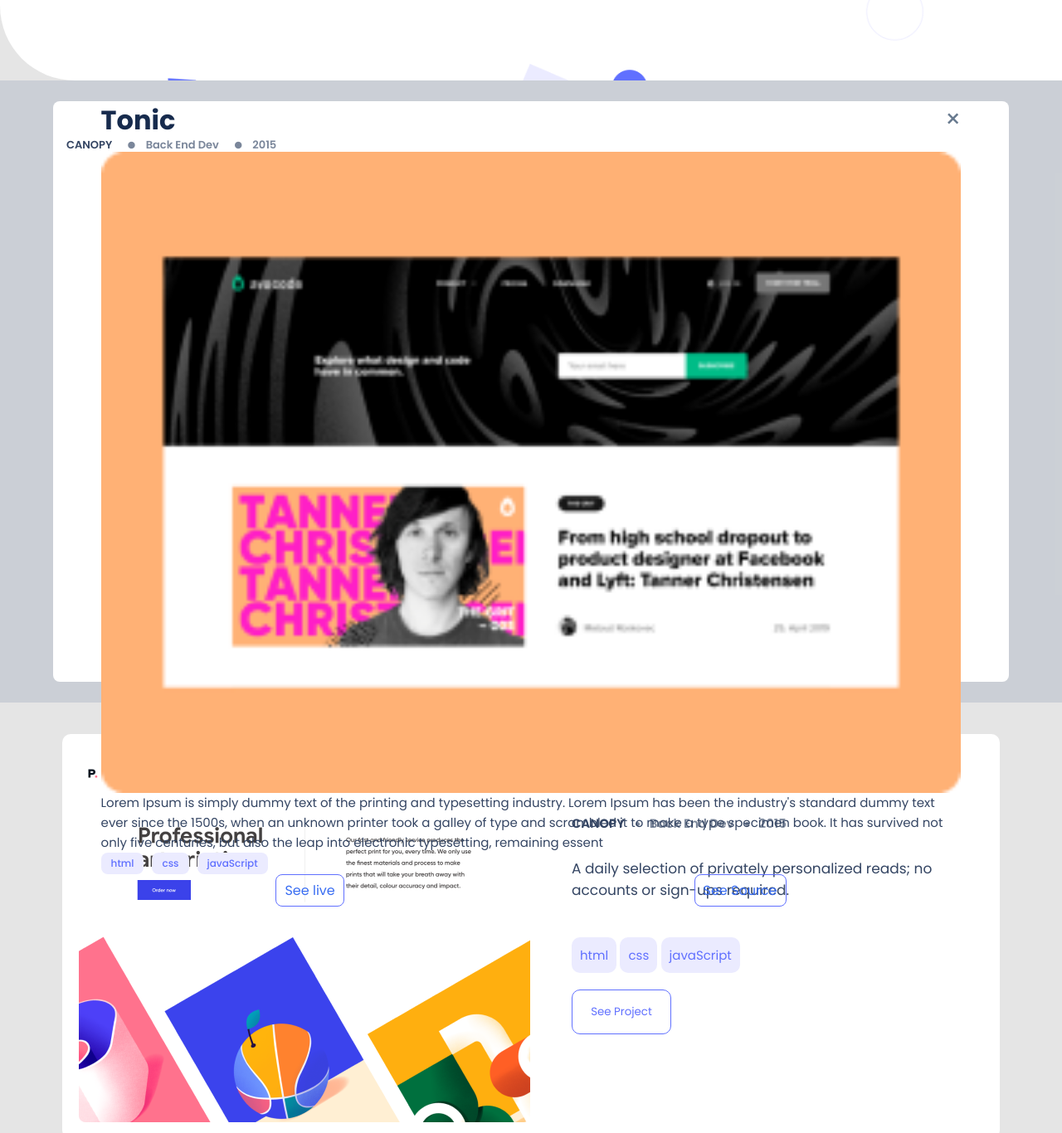
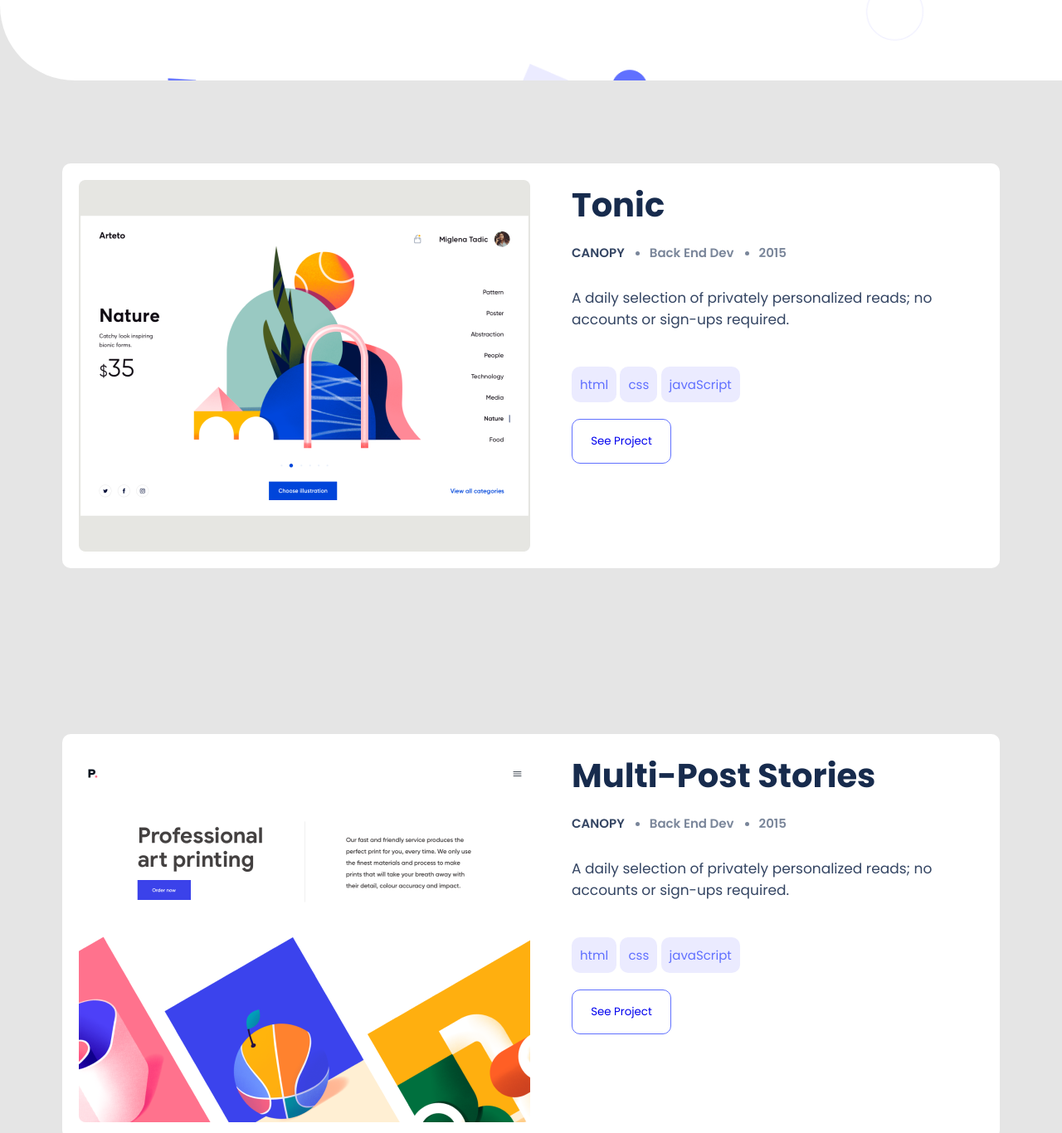
Before and after one commit to HAMMAS-SALEEM/Portfolio, a website: page index.html in a window 1280 px wide. Shown: the part 554-1920 px from the top of the page at 83% size. Drawn offline with Linux system fonts and the light colour scheme.

Commit message:
update modal style

```diff
--- a/app.js
+++ b/app.js
@@ -23,7 +23,7 @@
   console.log(id);
   for ( let i=0; i<array.length; i++){
     if (id == array[i].id){
-      modelView.innerHTML += `
+      modelView.innerHTML = `
       <div class="model_content" id="modelcontent">
       <div class="model_header">
           <h2 class="project_title">${array[i].name}</h2>
@@ -43,7 +43,7 @@
       </ul>
       <div class="buttons">
           <a class="model_btn live" href=${array[i].live_version}>See live</a>
-          <a class="model_btn source" href=${array[i].source_link}></a>
+          <a class="model_btn source" href=${array[i].source_link}>See project</a>
       </div>
   </div>`
      }
@@ -124,7 +124,7 @@
               <button type="button" class="w1btn" disabled>css</button>
               <button type="button" class="w1btn" disabled>javaScript</button>
           </div>
-          <button id=${array[i].id} onclick="openModel(this.id)" type="button" class="w1btn2">See Project</button>
+          <button id=${array[i].id} onclick="openModel(this.id)" type="button" class="w1btn2"><a  href="#model">See Project</a></button>
       </div>
   </div>
   </div>
--- a/index.html
+++ b/index.html
@@ -76,31 +76,7 @@
 
     <!-- Model Window -->
     <div class="bg_model" id="model">
-        <div class="model_content" id="modelcontent">
-            <div class="model_header">
-                <h2 class="project_title">Tonic</h2>
-                <span onclick="closeModel()" class="cross_btn">&times;</span>
-            </div>
-            <ul class="info_list">
-                <li class="item1">CANOPY</li>
-                <li class="item2"><span class="dot">&bull;</span><span>Back End Dev</span></li>
-                <li class="item2"><span class="dot">&bull;</span><span>2015</span></li>
-            </ul>
-            <img class="img_project " src="./images/SP.png" alt="project">
-            <p class="project_description">Lorem Ipsum is simply dummy text of the printing and typesetting
-                industry. Lorem Ipsum has been the industry's standard dummy text ever since the 1500s, when an unknown
-                printer took a galley of type and scrambled it to make a type specimen book. It has survived not only
-                five centuries, but also the leap into electronic typesetting, remaining essent</p>
-            <ul class="tech_list">
-                <li>html</li>
-                <li class="margin_li">css</li>
-                <li class="margin_li">javaScript</li>
-            </ul>
-            <div class="buttons">
-                <a class="model_btn live" href="">See live</a>
-                <a class="model_btn source" href="">See Source</a>
-            </div>
-        </div>
+
     </div>
     <!-- Model Window -->
 
--- a/style.css
+++ b/style.css
@@ -169,20 +169,26 @@
 
 /* Model Style */
 
+body {
+  overflow: visible;
+}
+
 .bg_model {
   background-color: rgba(193, 199, 208, 0.7);
-  position: absolute;
+  position: fixed;
+  top: 0;
   width: 100%;
-  height: 750px;
+  height: 100%;
   display: flex;
   align-items: center;
   justify-content: center;
-  visibility: visible;
+  visibility: hidden;
+
 }
 
 .model_content {
   width: 90%;
-  height: 700px;
+  height: 800px;
   display: flex;
   flex-direction: column;
   align-items: center;
```
